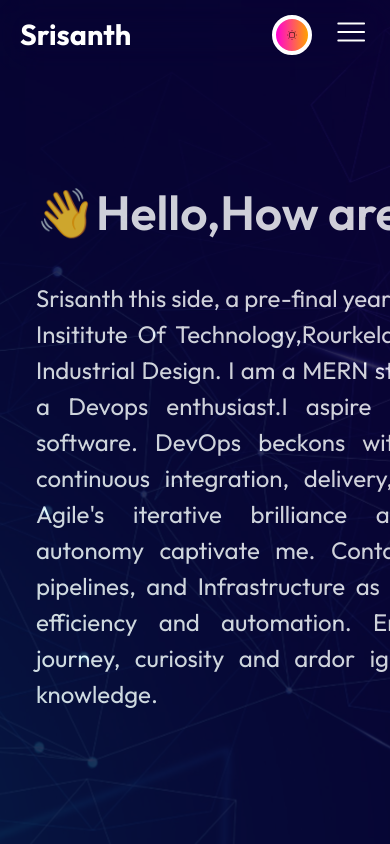
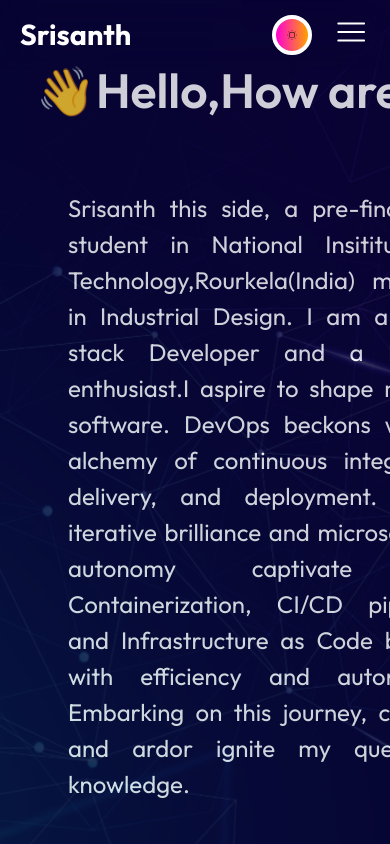
Before and after one commit to sri766/portfolio-v2, a React (Vite) app: page /about in a window 390 px wide. Shown: the top 844 px of the page. Built offline with nearby package versions, Linux system fonts and the light colour scheme.

Commit message:
about page fixed in mobile

```diff
--- a/src/pages/about/style.scss
+++ b/src/pages/about/style.scss
@@ -77,6 +77,8 @@
     .about_desc {
         text-align: start;
         font-size: 1rem;
+        width: 25rem;
+        padding: 2rem;
     }
 
   }
```
